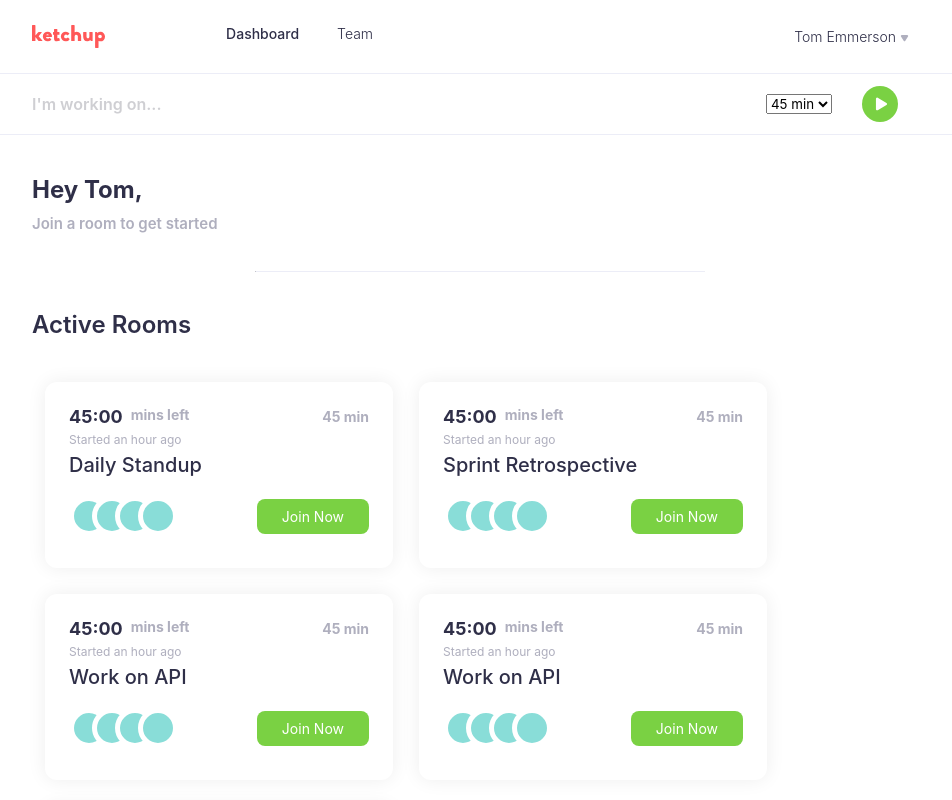
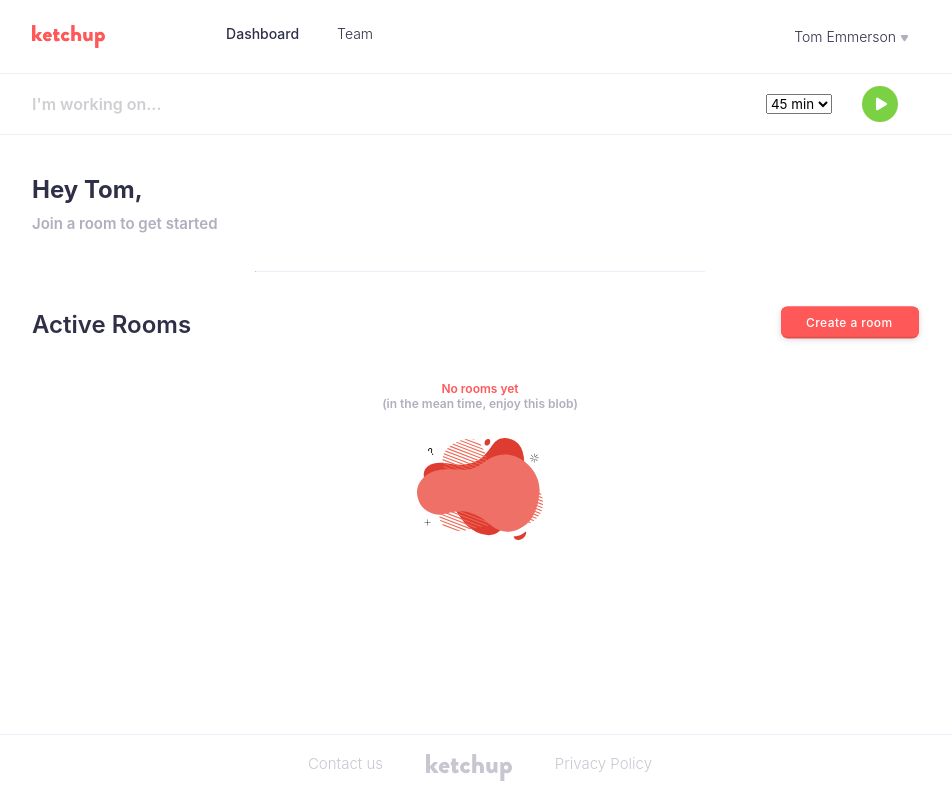
Before and after one commit to pbexe/ketchup, a Next.js app in the folder frontend/: page /dashboard in a window 1280 px wide. Shown: the top 800 px of the page, without its empty margins (160-1112 px from the left). Built offline with nearby package versions, Linux system fonts and the light colour scheme.

Commit message:
add no rooms + create a room button

```diff
--- /dev/null
+++ b/frontend/components/NoRooms.js
@@ -0,0 +1,46 @@
+import styled from "styled-components";
+
+const WelcomeAction = styled.div`
+  font-size: 15px;
+  font-weight: 600;
+  color: #afafbe;
+  padding-bottom: 30px;
+  margin-top: 10px;
+
+
+`;
+
+const NoRoomsYet = styled.p`
+  display: flex;
+  justify-content: center;
+  color: #FF5858;
+  font-size: 12px;
+  font-weight: 600;
+  margin-bottom: 0px;
+`;
+
+const NoRoomsYetSubtitle = styled.p`
+  display: flex;
+  justify-content: center;
+  color: #AFAFBE;
+  font-size: 12px;
+  font-weight: 600;
+  margin-top: 0px;
+  padding-bottom: 15px;
+`;
+
+const NoRoomsImage = styled.img`
+  display: flex;
+  justify-content: center;
+  margin: 0px auto;
+`;
+
+export default function NoRooms() {
+  return (
+    <>
+      <NoRoomsYet>No rooms yet</NoRoomsYet>
+      <NoRoomsYetSubtitle>(in the mean time, enjoy this blob)</NoRoomsYetSubtitle>
+      <NoRoomsImage src="images/noRoomsBubble.svg" />
+    </>
+  )
+}
--- a/frontend/pages/dashboard.js
+++ b/frontend/pages/dashboard.js
@@ -6,6 +6,7 @@ import Centerer from "../components/Centerer";
 import Room from "../components/Room";
 import Footer from "../components/Footer";
 import moment from "moment";
+import NoRooms from "../components/NoRooms";
 
 const Welcome = styled.div`
   font-size: 24px;
@@ -32,6 +33,8 @@ const ActiveRooms = styled.div`
   color: #2f2f48;
   font-size: 24px;
   font-weight: 600;
+
+  flex-grow: 1;
 `;
 
 const Rooms = styled.div`
@@ -45,6 +48,10 @@ const HorizontalRule = styled.hr`
   border-bottom: none;
 `;
 
+const FlexActiveRooms = styled.div`
+  display: flex;
+`;
+
 export default function Dashboard() {
   return (
     <Page>
@@ -55,34 +62,13 @@ export default function Dashboard() {
           <Welcome>Hey Tom,</Welcome>
           <WelcomeAction>Join a room to get started</WelcomeAction>
           <HorizontalRule />
-          <ActiveRooms>Active Rooms</ActiveRooms>
+          <FlexActiveRooms>
+            <ActiveRooms>Active Rooms</ActiveRooms>
+            <img src="/images/createARoom.svg" />
+          </FlexActiveRooms>
           <Rooms>
-            <Room
-              title={"Daily Standup"}
-              startedAt={moment().subtract(45, "minutes")}
-              length={45}
-            />
-            <Room
-              title={"Sprint Retrospective"}
-              startedAt={moment().subtract(45, "minutes")}
-              length={45}
-            />
-            <Room
-              title={"Work on API"}
-              startedAt={moment().subtract(45, "minutes")}
-              length={45}
-            />
-            <Room
-              title={"Work on API"}
-              startedAt={moment().subtract(45, "minutes")}
-              length={45}
-            />
-            <Room
-              title={"Work on API"}
-              startedAt={moment().subtract(45, "minutes")}
-              length={45}
-            />
           </Rooms>
+          <NoRooms />
         </Centerer>
       </Content>
       <Footer />
```
Also changed, not shown: frontend/public/images/createARoom.svg (added), frontend/public/images/noRoomsBubble.svg (added).
